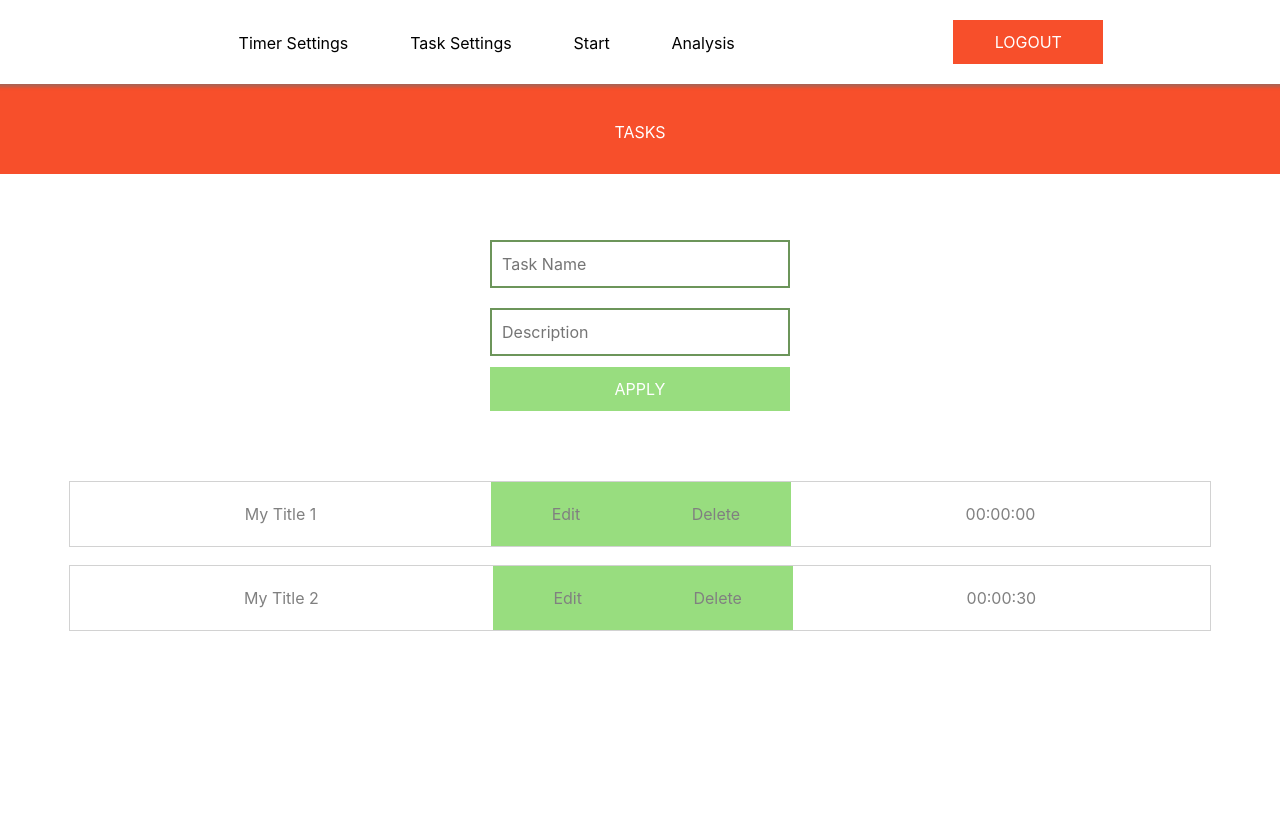
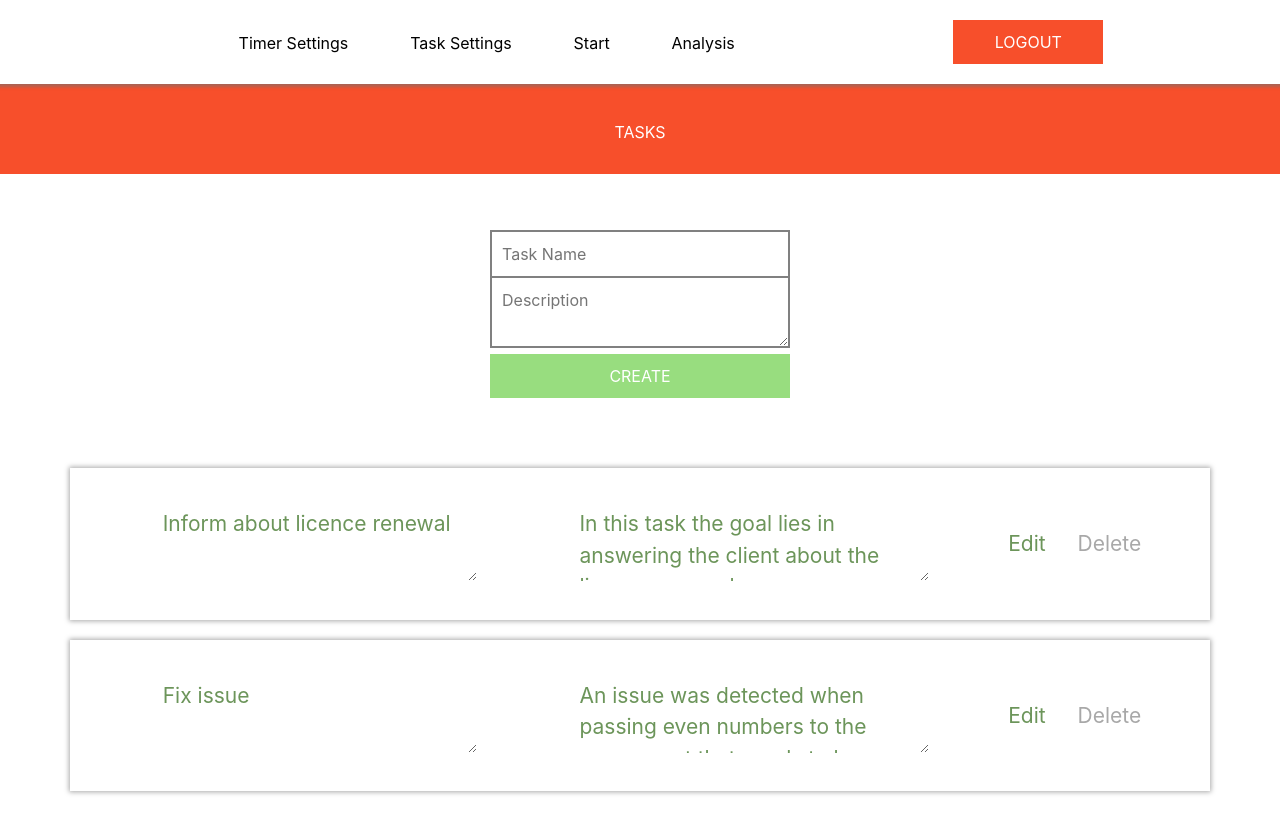
Before and after one commit to AnastasiaKozachuk/Pomodoro, a React (Create React App) app in the folder src/main/frontend/: page /dashboard/manage-tasks in a window 1280 px wide. Shown: the top 834 px of the page. Before the commit the page ends 800 px from the top, so only its background shows below. Built offline with nearby package versions, Linux system fonts and the light colour scheme.

Commit message:
Fixed layout, homePage, TaskManager

```diff
--- a/src/main/frontend/src/App.js
+++ b/src/main/frontend/src/App.js
@@ -1,6 +1,6 @@
 import React, {Component} from 'react';
 import {connect} from 'react-redux';
-import {BrowserRouter as Router, Route} from 'react-router-dom';
+import {BrowserRouter as Router, Route, Switch} from 'react-router-dom';
 import './css/App.css';
 
 import Home from './components/HomePage/Home-page'
@@ -11,6 +11,7 @@ import Analysis from './components/AnalysisComponents/Analysis'
 import TimerSettings from './components/TimerComponents/TimerSettings'
 import Header from "./components/Headers/header";
 import RegisterForm from "./components/RegisterComponent/RegisterForm";
+import ErrorMessage from "./components/ErrorMessage/error-message";
 
 
 class App extends Component {
@@ -22,6 +23,7 @@ class App extends Component {
 
         return (
             <Router>
+
                 <Route path="/" component={Home} exact/>
                 <Route path="/sign-in" component={SigninForm}/>
                 <Route path="/createAccount" component={RegisterForm}/>
--- a/src/main/frontend/src/components/TasksComponents/MTasks.css
+++ b/src/main/frontend/src/components/TasksComponents/MTasks.css
@@ -1,11 +1,10 @@
-.Task_container{
+.MTask_container{
     display: flex;
     width: 100%;
     flex-direction: row;
     align-items: center;
+    font-size: calc(5px + 2vmin);
     justify-content: space-evenly;
-    font-size: calc(5px + 2vmin);
-
     color: gray;
 
     margin-bottom: 20px;
@@ -15,44 +14,86 @@
     box-shadow: 0 0 0 1px rgb(210, 210, 210);
 }
 
-.Task_button-tool{
+.MTask-form_input{
+    width: 100%;
+    text-decoration: none;
+    outline: none;
+    border: none !important;
+    padding: 10px;
+    color: #6c955a;
+    background-color: white;
+    margin: 10px;
+}
+
+.MTask-form_input:focus, .MTask-form_input:hover{
+    text-decoration: none;
+    outline: none;
+    background-color: white;
+}
+
+.MTask-form_link{
+    outline: none;
+    border: none;
+    background-color: white;
+    color: #6c955a;
+    margin: 10px;
+}
+
+.MTask-form_link:hover, .MTask-form_link:focus{
+    outline: none;
+    border: none;
+    color: #476f32;
+}
+
+.MTask-form_danger-link{
+    outline: none;
+    border: none;
+    background-color: white;
+    color: #a8a8a8;
+    margin: 10px;
+}
+
+.MTask-form_danger-link:hover, .MTask-form_danger-link:focus{
+    outline: none;
+    border: none;
+    color: #984236;
+}
+
+.MTask_button-tool{
     background-color: #98dd7f;
     color: white;
     display: inline-block;
     height: 100%;
-    text-align: center;
-    width: 100px;
     padding: 20px;
     margin: 1px;
 }
 
-.Task_tools{
+.MTask_tools{
     display: inline-block;
-    height: 100%;
-    text-align: center;
-}
-
-.Task_title{
-    display: inline-block;
-    padding: 20px;
-    text-align: center;
     height: 100%;
 }
 
-.Task_time-spent{
+.MTask_title{
     display: inline-block;
     padding: 20px;
-    text-align: center;
     height: 100%;
+    min-width: 200px;
+}
+
+.MTask_description{
+    display: inline-block;
+    padding: 20px;
+    height: 100%;
+    min-width: 400px;
 }
 
 .Active{
     color: black !important;
-    -webkit-box-shadow: 0 0 5px 2px rgba(130,130,130,1);
-    -moz-box-shadow: 0 0 5px 2px rgba(130,130,130,1);
-    box-shadow: 0 0 5px 2px rgba(130,130,130,1);
+    -webkit-box-shadow: 0 0 5px 1px rgb(168, 168, 168);
+    -moz-box-shadow: 0 0 5px 1px rgb(168, 168, 168);
+    box-shadow: 0 0 5px 1px rgb(168, 168, 168);
 }
 
-.Active .Task_button-tool{
+.Active .MTask_button-tool{
     background-color: #6bd35c;
 }
--- a/src/main/frontend/src/components/TasksComponents/MTasks.js
+++ b/src/main/frontend/src/components/TasksComponents/MTasks.js
@@ -1,16 +1,54 @@
 import React, {Component} from 'react';
 //import pomodoroService from "../../services/PomodoroService";
 import connect from "react-redux/es/connect/connect";
-import './Tasks.css';
+import './MTasks.css';
 
-class Tasks extends Component {
-
-    //pomodoroService = new pomodoroService();
+class MTasks extends Component {
 
     state = {
+        title: this.props.title,
+        description: this.props.description
+    };
+
+    OnTitleChange = (event) => {
+        this.setState(
+            {
+                title: event.target.value
+            }
+        )
 
     };
 
+    OnDescriptionChange = (event) => {
+        this.setState(
+            {
+                description: event.target.value
+            }
+        )
+
+    };
+
+
+    SetDefault = (prop) =>{
+        this.setState(
+            {
+                title: prop,
+                description: prop
+            }
+        )
+    };
+
+    updateMTask = () => {
+        console.log("Task is updated!");
+    };
+
+    deleteMTask = () => {
+        console.log("Task is deleted!");
+    };
+
+
+    componentWillMount() {
+    }
 
     componentDidMount() {
         //this.getTimerInfo();
@@ -21,20 +59,33 @@ class Tasks extends Component {
 
     render() {
 
-        const classOfContainer = "Task_container"+ " " + this.props.active;
+        return (
+            <div className="MTask_container Active">
+                <div className="MTask_title">
 
-        return (
-            <div className={classOfContainer}>
-                <div className="Task_title">
-                    {this.props.title}
+                        <textarea className="MTask-form_input"
+                               onChange={this.OnTitleChange} value={this.state.title}>
+                        </textarea>
+
                 </div>
-                <div className="Task_tools">
-                    <div className="Task_button-tool">Edit</div>
-                    <div className="Task_button-tool">Delete</div>
+                <div className="MTask_description">
+
+                        <textarea className="MTask-form_input"
+                                  onChange={this.OnDescriptionChange}
+                                  value={this.state.description}>
+                        </textarea>
+
                 </div>
-                <div className="Task_time-spent">
-                    {this.props.performanceTime}
+                <div className="MTask_tools">
+                    <button className="MTask-form_link"
+                            onClick={this.updateMTask}>
+                        Edit
+                    </button>
+                    <button className="MTask-form_danger-link" onClick={this.deleteMTask}>
+                        Delete
+                    </button>
                 </div>
+
             </div>
         );
     }
@@ -44,4 +95,4 @@ const mapStateToProps = (state) => {
     return state;
 };
 
-export default connect(mapStateToProps)(Tasks);
+export default connect(mapStateToProps)(MTasks);
--- a/src/main/frontend/src/components/TasksComponents/TaskManager.css
+++ b/src/main/frontend/src/components/TasksComponents/TaskManager.css
@@ -8,6 +8,38 @@
     padding: 70px;
     text-align: center;
     width: 100%;
+}
+
+.MTask-form_top-input{
+    outline: none;
+    border: 2px solid gray;
+    border-bottom: none;
+    padding: 10px;
+    color: #6c955a;
+    background-color: white;
+    width: 300px;
+}
+
+.MTask-form_top-input:focus, .Task-form_top-input:hover{
+    text-decoration: none;
+    outline: none;
+    background-color: white;
+}
+
+.MTask-form_bottom-input{
+    text-decoration: dashed;
+    outline: none;
+    border: 2px solid gray;
+    padding: 10px;
+    color: #6c955a;
+    background-color: white;
+    width: 300px;
+}
+
+.MTask-form_bottom-input:focus, .Task-form_bottom-input:hover{
+    text-decoration: none;
+    outline: none;
+    background-color: white;
 }
 
 
@@ -39,7 +71,6 @@
     text-align: center;
     width: 300px;
     padding: 10px;
-    margin: 1px;
 }
 
 .TaskManager_button:hover, .TaskManager_button:focus{
--- a/src/main/frontend/src/components/TasksComponents/TaskManager.js
+++ b/src/main/frontend/src/components/TasksComponents/TaskManager.js
@@ -5,16 +5,38 @@ import Task from '../TasksComponents/MTasks'
 
 class TaskManager extends Component {
 
-    state = {};
+    state = {
+        newTaskName: "",
+        newTaskDescription: "",
+        tasks: []
+    };
 
 
     componentDidMount() {
     }
 
-    getTimerInfo = () => {};
-
     getTasks = () => {
 
+    };
+
+    createNameValue = (event) => {
+        this.setState(
+            {
+                newTaskName: event.target.value
+            }
+        )
+    };
+
+    createDescription = (event) => {
+        this.setState(
+            {
+                newTaskDescription: event.target.value
+            }
+        )
+    };
+
+    createNewTask = () => {
+        console.log("New task created!")
     };
 
     createTaskItems = () => {
@@ -22,8 +44,8 @@ class TaskManager extends Component {
         let tasks = [
             {
                 active: "",
-                title: "My Title 1",
-                description: "Description",
+                title: "Inform about licence renewal",
+                description: "In this task the goal lies in answering the client about the licence renewal",
                 isStarted:"Yes",
                 isPaused: "No",
                 isDone: "No",
@@ -31,8 +53,8 @@ class TaskManager extends Component {
             },
             {
                 active: "",
-                title: "My Title 2",
-                description: "Description",
+                title: "Fix issue",
+                description: "An issue was detected when passing even numbers to the component that needs to be fixed.",
                 isStarted:"Yes",
                 isPaused: "No",
                 isDone: "No",
@@ -81,18 +103,21 @@ class TaskManager extends Component {
 
                         <h1 className="TaskManager_title">Create Task</h1>
                         <div>
-                            <input className="Signin-form_input"
-                                   onChange={(evt) => this.updateNameValue(evt)}
+                            <input className="MTask-form_top-input"
+                                   onChange={this.createNameValue}
                                    type="text"
                                    placeholder="Task Name"/>
                         </div>
                         <div>
-                            <input className="Signin-form_input"
-                                   onChange={(evt) => this.updateDescription(evt)}
-                                   type="textarea"
-                                   placeholder="Description"/>
+                            <textarea className="MTask-form_bottom-input"
+                                   onChange={this.createDescription}
+                                   placeholder="Description">
+                            </textarea>
                         </div>
-                        <button className="TaskManager_button">APPLY</button>
+                        <button className="TaskManager_button"
+                                onClick={this.createNewTask}>
+                            CREATE
+                        </button>
 
                 </div>
                 <div className="TaskManager_container-tasks">
--- a/src/main/frontend/src/components/TimerComponents/TimerSettings.css
+++ b/src/main/frontend/src/components/TimerComponents/TimerSettings.css
@@ -53,4 +53,5 @@
 
 .set-button:hover{
     background-color: #bf3b20;
+    border: 3px solid #bf3b20;
 }
```
Also changed, not shown: src/main/frontend/src/components/HomePage/Home-page.css (+39 -84 lines), src/main/frontend/src/components/HomePage/Home-page.js (+17 -3 lines).
